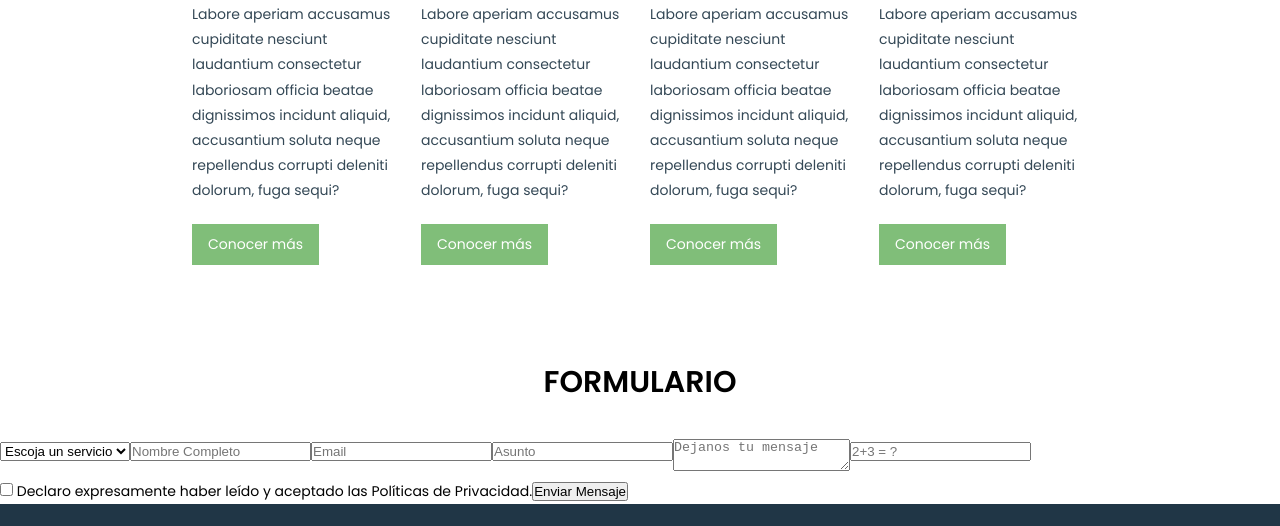
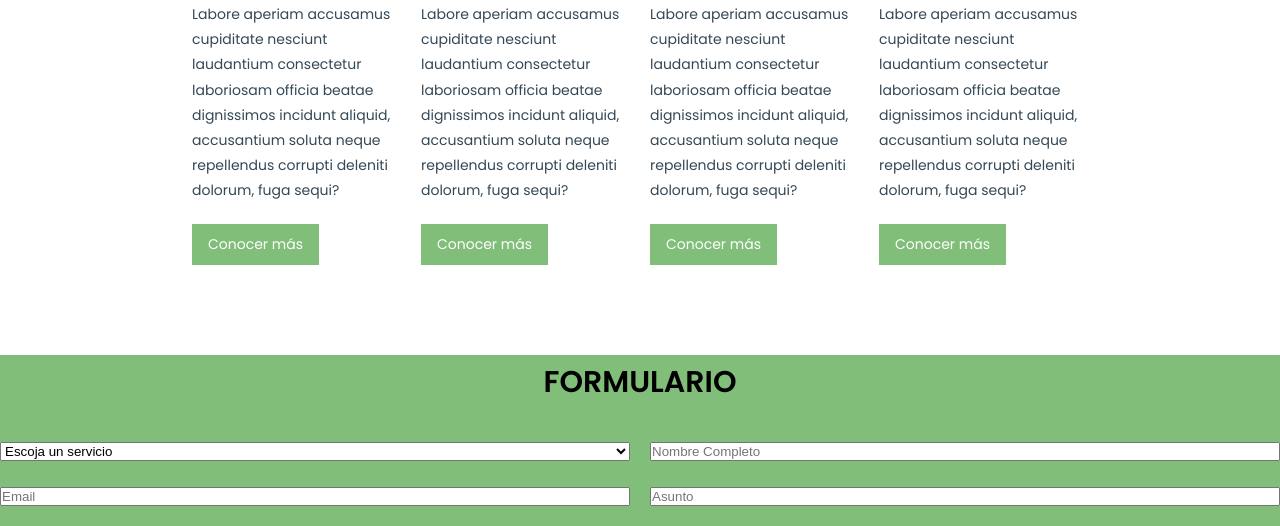
Before and after one commit to Bl4ckNblue/Taller-de-Programacion-Web, a plain HTML site: page index.html in a window 1280 px wide. Shown: the part 1550-2076 px from the top of the page. Drawn offline with Linux system fonts and the light colour scheme.

Commit message:
Update styles.css

```diff
--- a/assets/css/styles.css
+++ b/assets/css/styles.css
@@ -60,6 +60,9 @@ img {
 
 
 /* Selectores de tipo identificador (id) */
+#citas {
+    background-color: var(--color-principal);
+}
 #nosotros {
     background-color: var(--color-fondo-nosotros);
     color: var(--color-texto);
@@ -186,4 +189,17 @@ img {
     display: flex ;
     flex-direction: row;
     flex-wrap: wrap;
+    gap: 20px;
 }
+
+.form-control {
+    width: 100%;
+}
+
+.form-col-50 {
+    flex: 48%;
+}
+
+.form-col-100 {
+    flex: 100%;
+}
```
